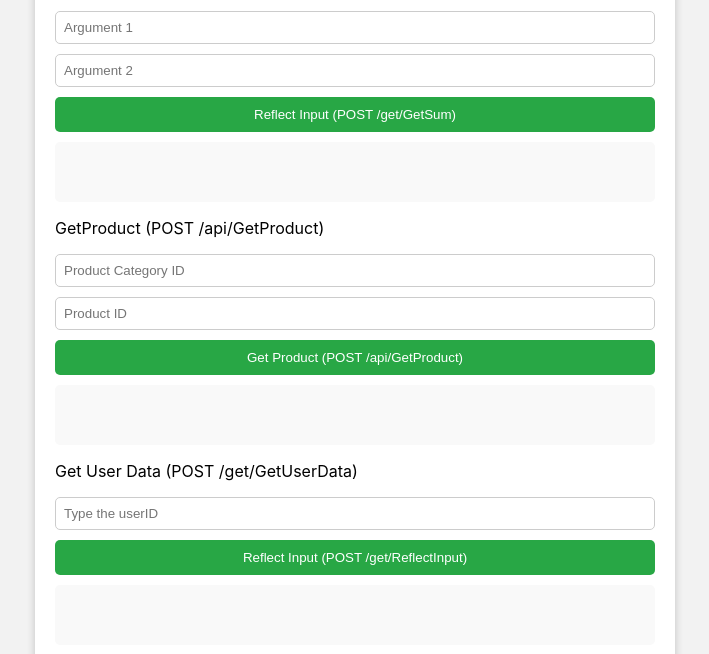
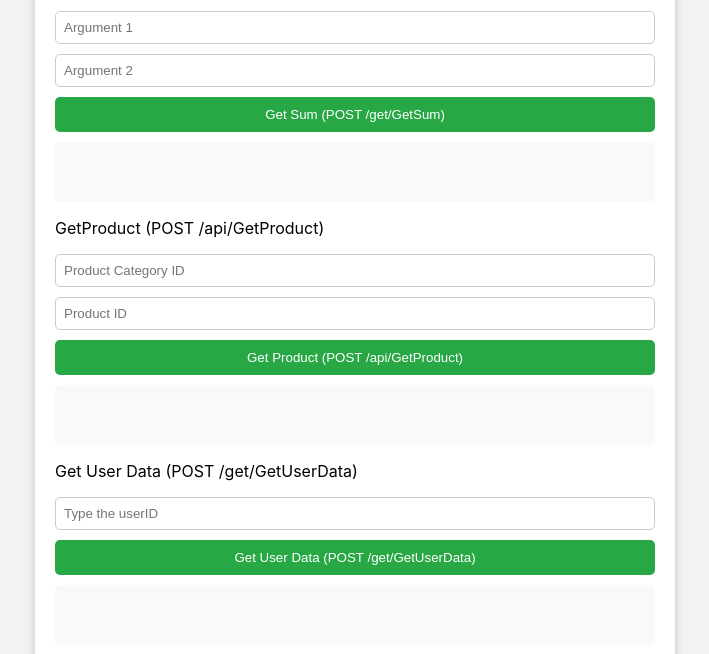
Before and after one commit to spmpl-pl/spm-web-lab, a Flask app: page /panel in a window 1280 px wide. Shown: the part 751-1405 px from the top of the page, without its empty margins (285-994 px from the left). Run offline with Flask 3, Linux system fonts and the light colour scheme.

Commit message:
minor changes

```diff
--- a/app.py
+++ b/app.py
@@ -144,7 +144,11 @@ def lab_GetDayOfWeek():
 @app.route('/api/GetSum', methods=['POST'])
 def lab_GetSum():
     data = request.json  # Get JSON data from frontend
-    arg1 = int(data["arg1"])
+    try:
+        arg1 = int(data["arg1"])
+    except (ValueError, TypeError):
+        return jsonify({"error_message": "Invalid argument type"}), 400
+
     arg2 = int(data["arg2"])
     sum = arg1 + arg2
     return jsonify({"sum": sum})
--- a/templates/panel.html
+++ b/templates/panel.html
@@ -27,7 +27,7 @@
     <p>GetSum (POST /api/GetSum)</p>
     <input type="text" id="GetSumInput1" placeholder="Argument 1">
     <input type="text" id="GetSumInput2" placeholder="Argument 2">
-    <button id="GetSumButton">Reflect Input (POST /get/GetSum)</button>
+    <button id="GetSumButton">Get Sum (POST /get/GetSum)</button>
     <div id="GetSumResult" class="result"></div>
 
     <p>GetProduct (POST /api/GetProduct)</p>
@@ -38,7 +38,7 @@
 
     <p>Get User Data (POST /get/GetUserData)</p>
     <input type="text" id="GetUserDataInput" placeholder="Type the userID">
-    <button id="GetUserDataButton">Reflect Input (POST /get/ReflectInput)</button>
+    <button id="GetUserDataButton">Get User Data (POST /get/GetUserData)</button>
     <div id="GetUserDataResult" class="result"></div>
 
     <p>Reflect Input (POST /get/ReflectInput)</p>
```
